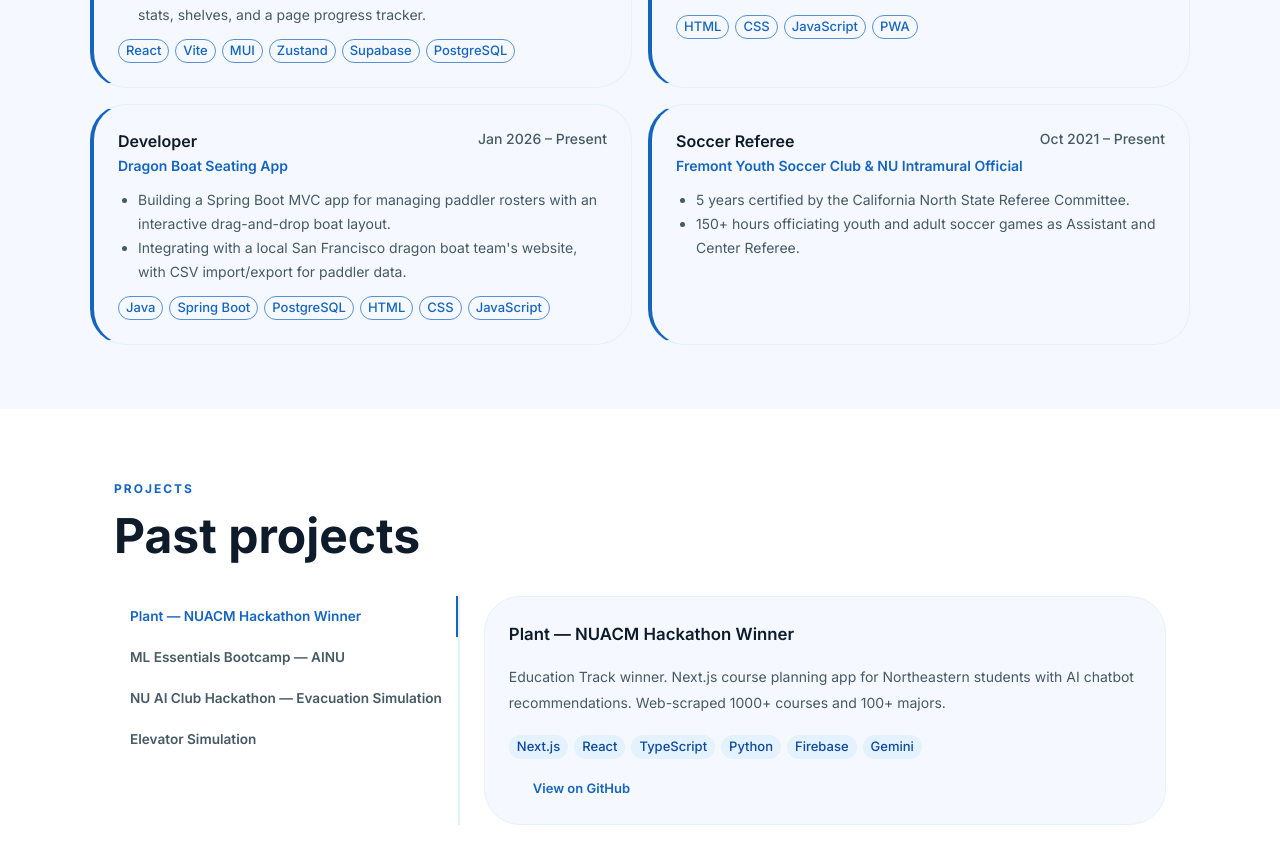
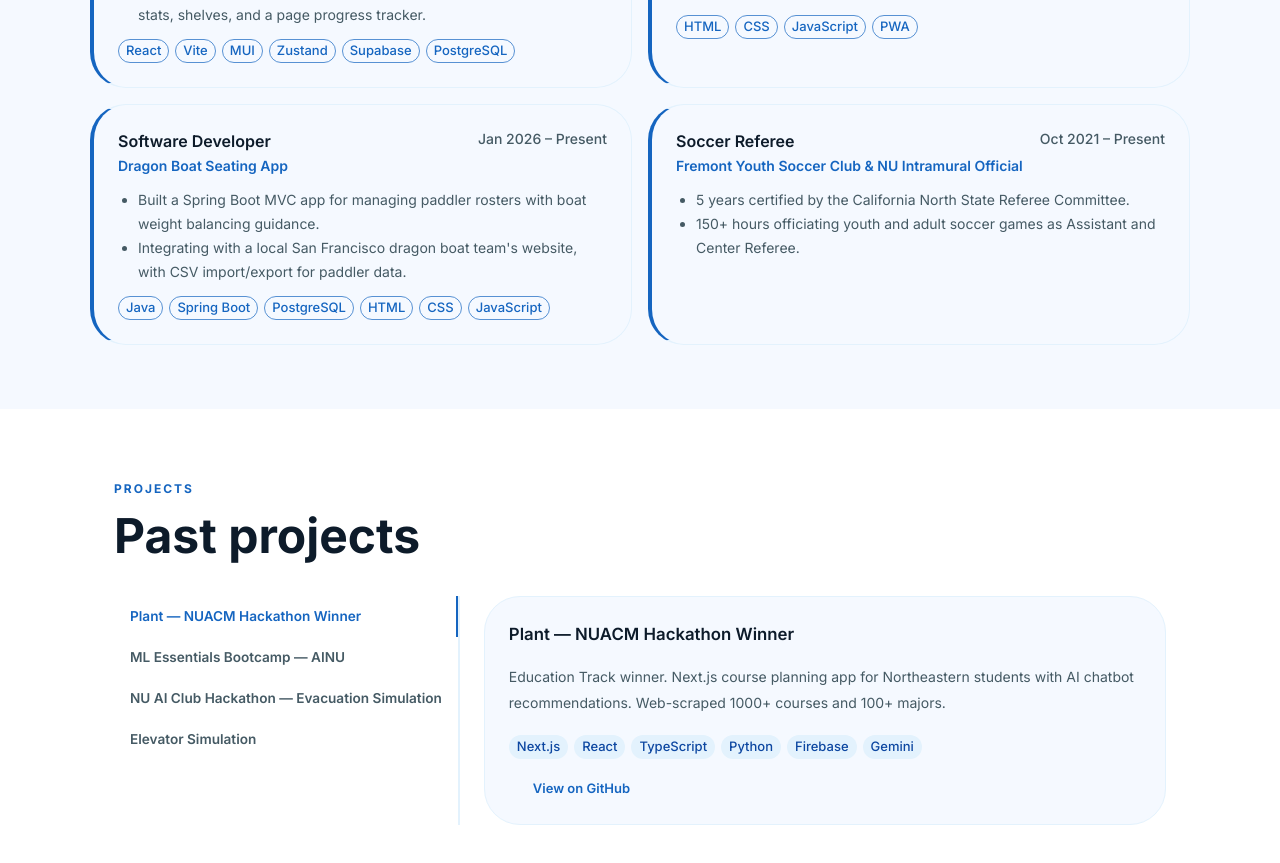
Before and after one commit to raydl18/personal-website, a React (Vite) app: page / in a window 1280 px wide. Shown: the part 1960-2823 px from the top of the page. Built offline with nearby package versions, Linux system fonts and the light colour scheme; some icons are missing.

Commit message:
Update Dragon Boat role and bullet

```diff
--- a/src/sections/Experience.jsx
+++ b/src/sections/Experience.jsx
@@ -22,12 +22,12 @@ const experiences = [
     ],
   },
   {
-    role: 'Developer',
+    role: 'Software Developer',
     company: 'Dragon Boat Seating App',
     date: 'Jan 2026 – Present',
     tech: ['Java', 'Spring Boot', 'PostgreSQL', 'HTML', 'CSS', 'JavaScript'],
     bullets: [
-      'Building a Spring Boot MVC app for managing paddler rosters with an interactive drag-and-drop boat layout.',
+      'Built a Spring Boot MVC app for managing paddler rosters with boat weight balancing guidance.',
       "Integrating with a local San Francisco dragon boat team's website, with CSV import/export for paddler data.",
     ],
   },
```
